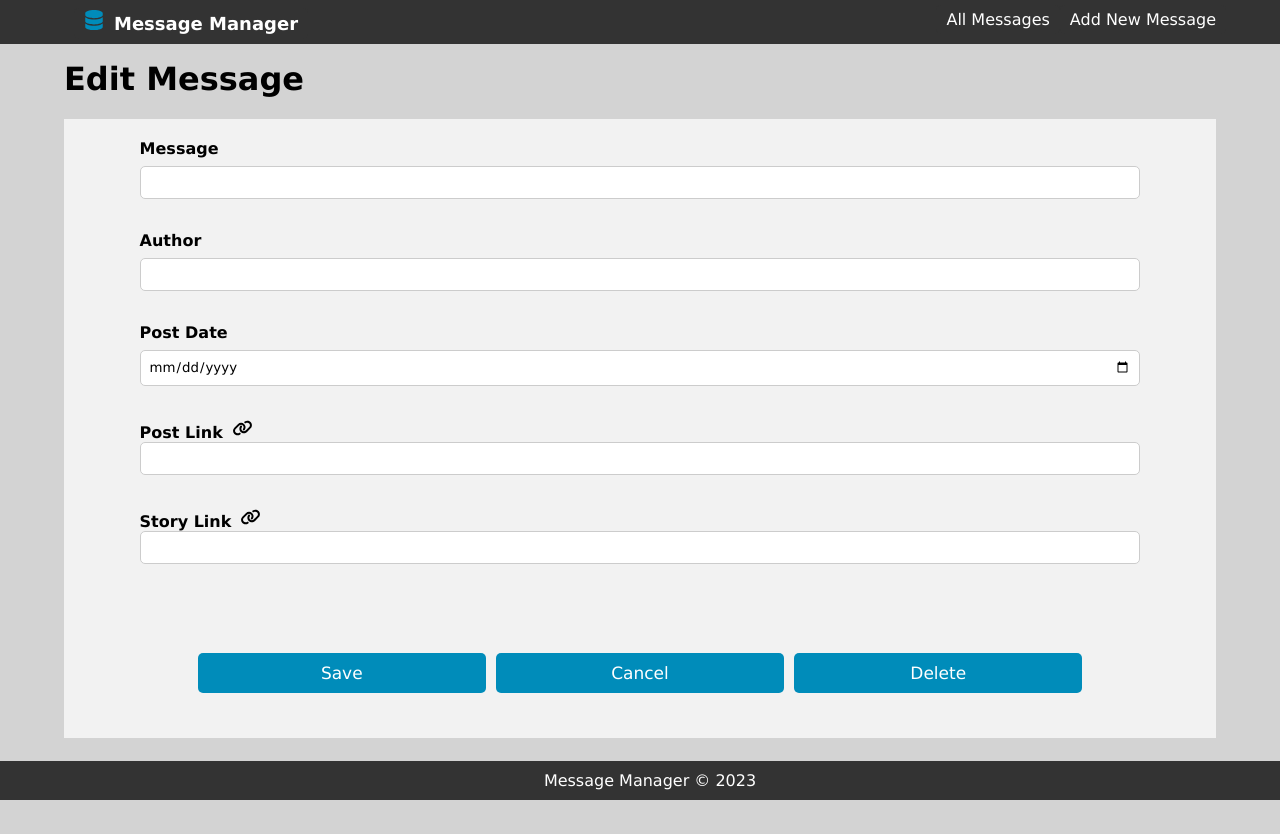
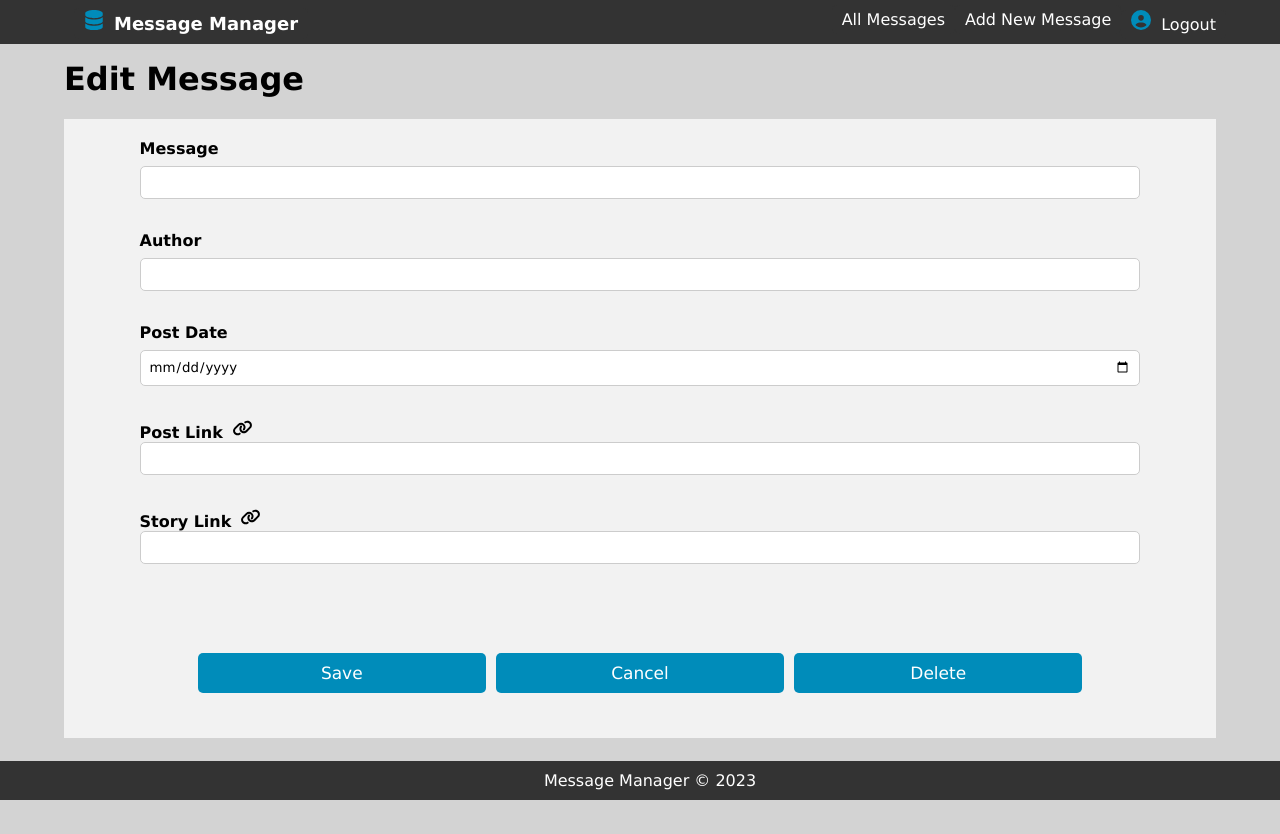
Before and after one commit to lucasmm96/message-manager2, a Next.js app: page /message-detail in a window 1280 px wide. Built offline with nearby package versions, Linux system fonts and the light colour scheme.

Commit message:
header auth iconLink

```diff
--- a/components/layout/Header.js
+++ b/components/layout/Header.js
@@ -5,6 +5,10 @@ import classes from '@/components/layout/Header.module.css';
 import IconLink from '@/components/ui/IconLink';
 
 function MainNavigation() {
+	// const userStatus = props.userStatus;
+	// const userStatus = 'Login';
+	const userStatus = 'Logout';
+
 	return (
 		<header className={classes.header}>
 			<nav>
@@ -16,6 +20,17 @@ function MainNavigation() {
 							filename="logo.svg"
 							alt="Logo"
 							text="Message Manager"
+							w={20}
+							h={20}
+						/>
+					</li>
+					<li className={classes.right}>
+						<IconLink
+							href={'/auth'}
+							newTab={false}
+							filename={`circle-user-solid(${userStatus}).svg`}
+							alt={userStatus}
+							text={userStatus}
 							w={20}
 							h={20}
 						/>
```
Also changed, not shown: public/icons/circle-user-solid(login).svg (added), public/icons/circle-user-solid(logout).svg (added).
